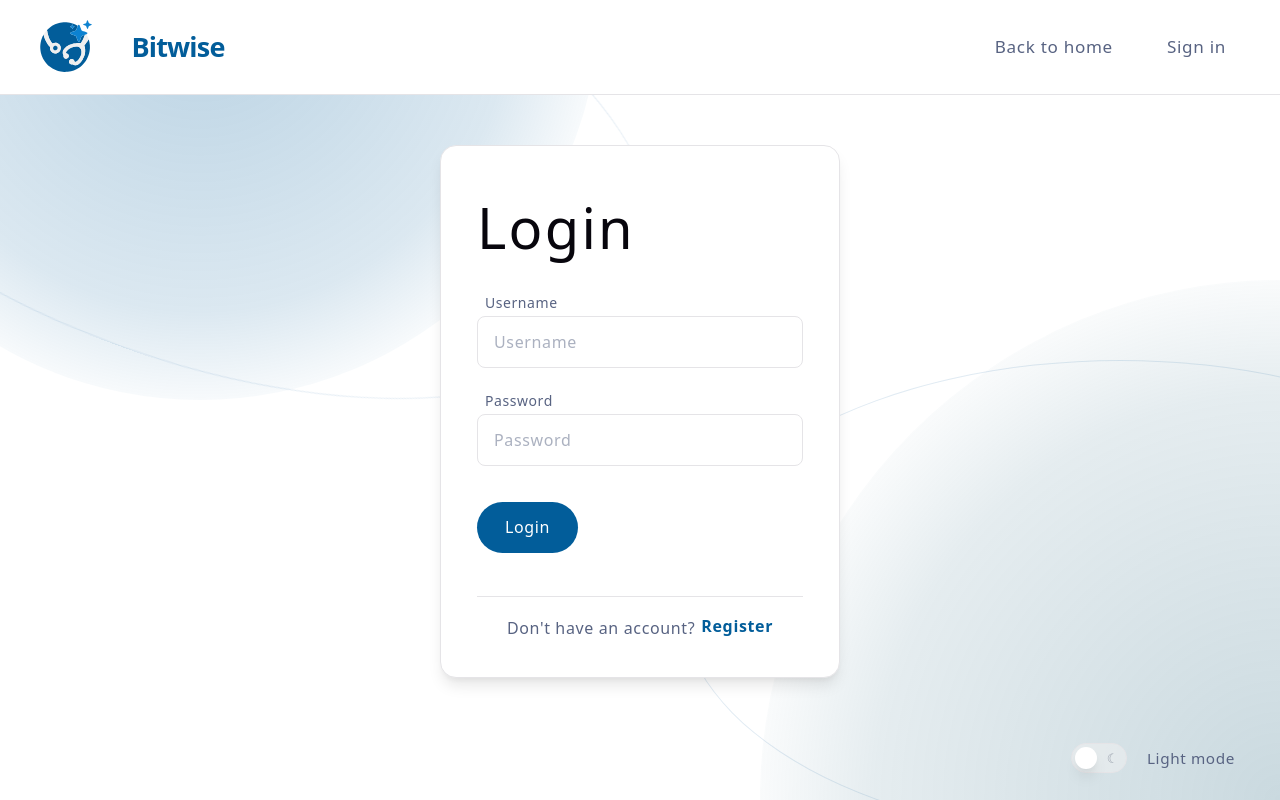
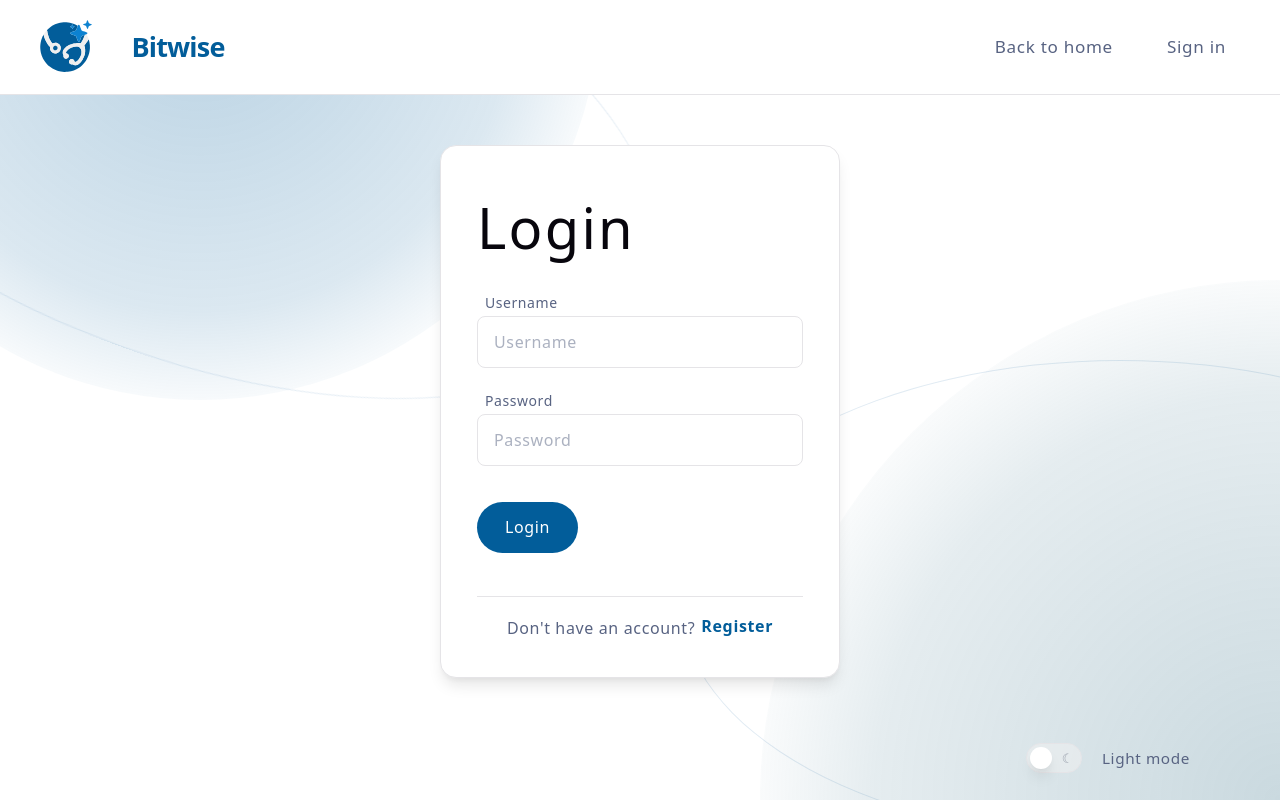
Before and after one commit to emilmukhamediarov/Knowledge-Enhanced-AI-Support-for-GP, a React (Vite) app in the folder frontend/: page /login in a window 1280 px wide. Built offline with nearby package versions, Linux system fonts and the light colour scheme; no server answers.

Commit message:
Fixed position of theme toggle on the sidebar

```diff
--- a/frontend/src/components/Sidebar.css
+++ b/frontend/src/components/Sidebar.css
@@ -141,7 +141,7 @@
 
 .theme-toggle {
     position: relative;
-    left: auto;
+    justify-content: flex-start;
 
     width: 56px;
     height: 30px;
@@ -230,7 +230,7 @@
     gap: 20px;
     width: 100%;
 
-    transform: translateX(-1rem);
+    transform: translateX(-3.5rem);
 }
 
 .theme-label {
@@ -359,7 +359,6 @@
     min-height: 44px;
     box-sizing: border-box;
 
-    padding: 0 0.9rem;
     margin-bottom: 8px;
 
     border-radius: 8px;
--- a/frontend/src/components/Sidebar.tsx
+++ b/frontend/src/components/Sidebar.tsx
@@ -254,7 +254,7 @@ function Sidebar() {
                 </div>
 
                 <div className="sidebar-bottom">
-
+                    <div className="settings-container">
                         <NavLink
                             to="/settings"
                             className={({ isActive }) =>
@@ -271,6 +271,7 @@ function Sidebar() {
                                 Settings
                             </span>
                         </NavLink>
+                    </div>
 
                     <div className="theme-container">
 
```
Lines whose indentation alone changed are shown as unchanged.
